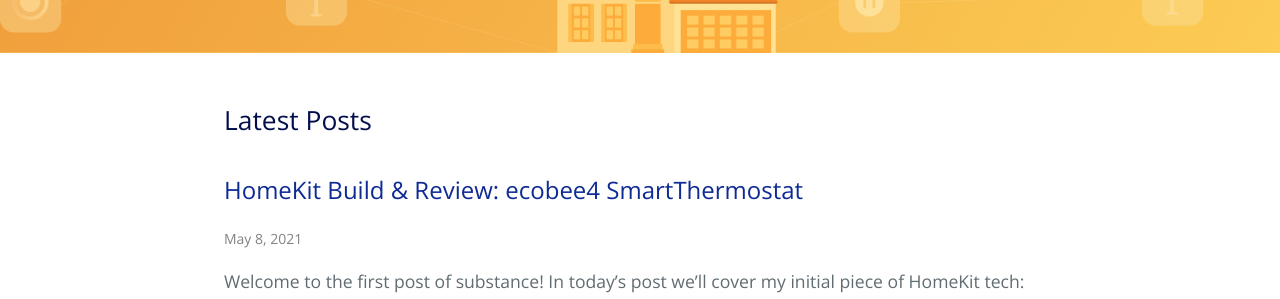
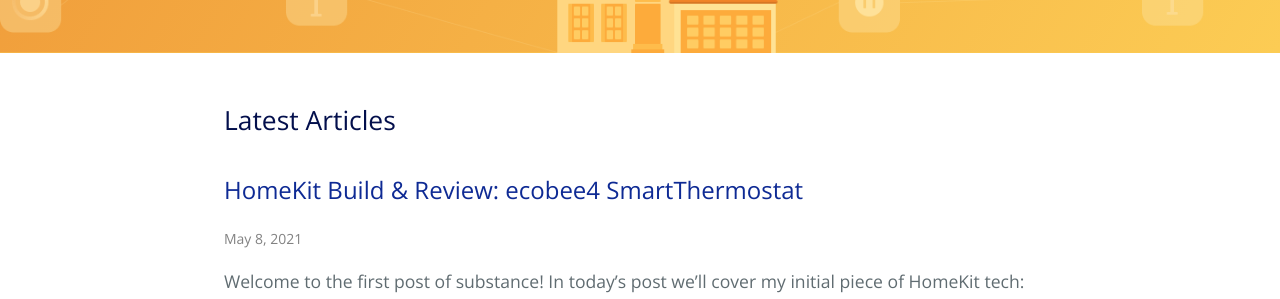
Before and after one commit to MrRooni/homekitbuilds, a Jekyll site: the page built from index.md, in a window 1280 px wide. Shown: the part 416-715 px from the top of the page. Built offline with Jekyll 4.4.1, drawn with Linux system fonts in a browser that asks for light colours.

Commit message:
Swap out Posts for Articles

```diff
--- a/_layouts/home.html
+++ b/_layouts/home.html
@@ -6,7 +6,7 @@
 
   {{ content }}
 
-  <h2>Latest Posts</h2>
+  <h2>Latest Articles</h2>
 
     {% for post in site.posts %}
         <h2 class="post-link">
```
